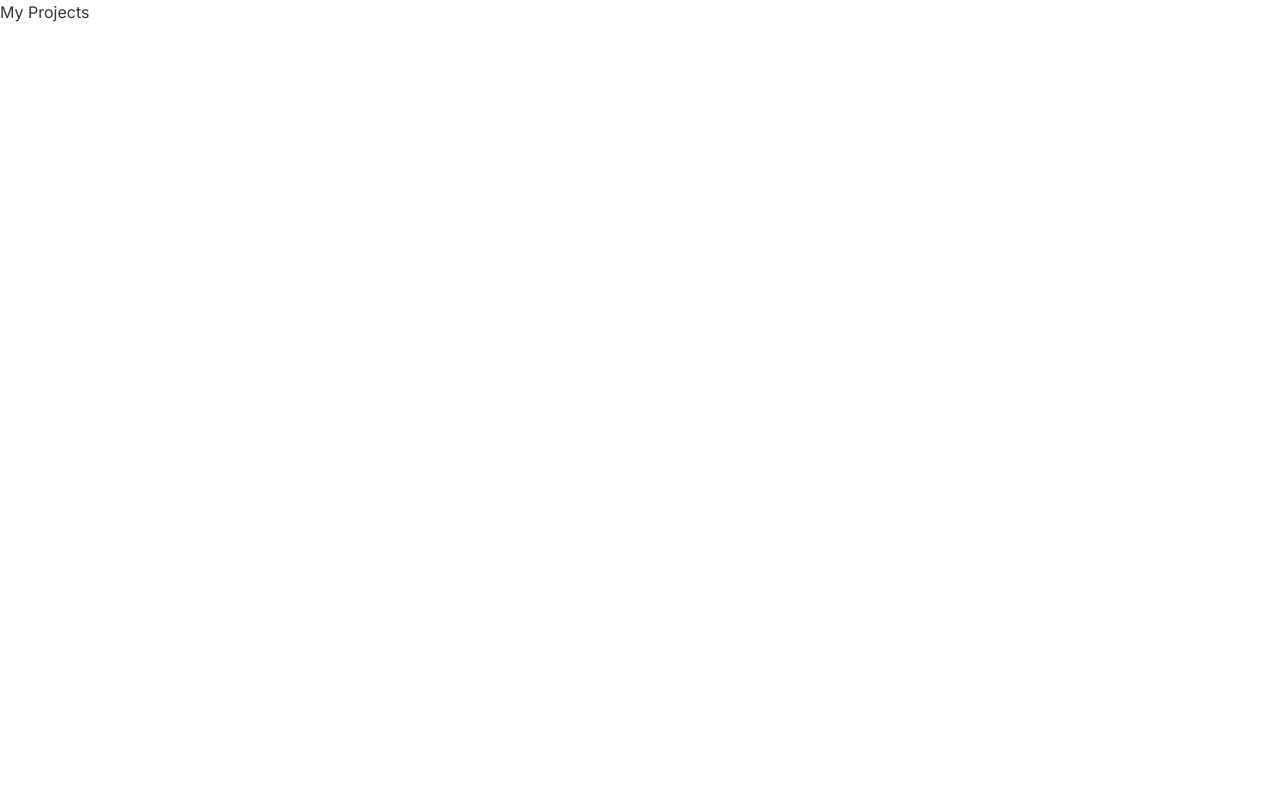
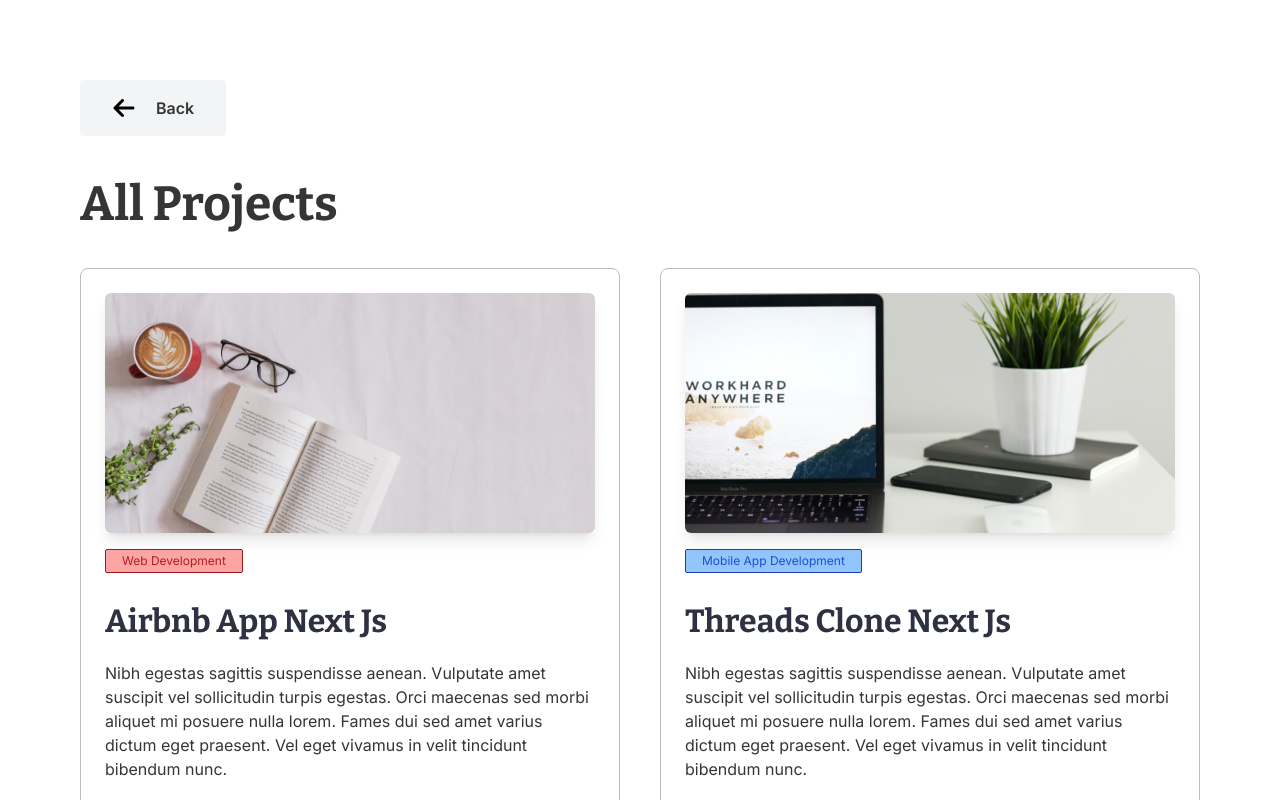
Before and after one commit to daffabadrant9390/daffabadrant9390.github.io, a Next.js app: page /my-projects in a window 1280 px wide. Shown: the top 800 px of the page. Built offline with nearby package versions, Linux system fonts and the light colour scheme.

Commit message:
feat: add my projects page

```diff
--- a/app/globals.css
+++ b/app/globals.css
@@ -108,7 +108,7 @@
   }
 
   .btn-tertiary-light {
-    @apply bg-gray-50 hover:bg-gray-400 hover:text-black transition-all duration-200;
+    @apply bg-gray-100 hover:bg-gray-200 hover:text-black transition-all duration-200;
   }
 
   .vertical-divider {
--- a/app/my-projects/page.tsx
+++ b/app/my-projects/page.tsx
@@ -1,8 +1,71 @@
+'use client';
+
+import Button from '@/components/Button';
+import CommonContentLayout from '@/components/CommonContentLayout';
+import ProjectsCard from '@/components/MainContent/Projects/components/ProjectsCard';
+import { projectsData } from '@/components/MainContent/Projects/data/projectsData';
+import { faArrowLeft } from '@fortawesome/free-solid-svg-icons';
+import { FontAwesomeIcon } from '@fortawesome/react-fontawesome';
+import { useRouter } from 'next/navigation';
+
 const MyProjectsPage = () => {
+  const router = useRouter();
+  const handleClickBack = () => {
+    router.back();
+  };
   return (
-    <h1 className="text-headings-3 lg:text-headings-1 text-gray-850">
-      My Projects
-    </h1>
+    <section className="max-container padding-container py-[40px] lg:py-[80px] bg-white">
+      <div className="flex flex-col gap-6 lg:gap-8">
+        {/* Back Button */}
+        <Button
+          size="large"
+          theme="light"
+          type="tertiary"
+          iconElement={
+            <FontAwesomeIcon
+              icon={faArrowLeft}
+              color="black"
+              className="w-5 h-5 lg:w-6 lg:h-6"
+            />
+          }
+          customClassName="w-max"
+          onClick={handleClickBack}
+        >
+          Back
+        </Button>
+
+        <div className="w-full flex flex-col gap-6 lg:gap-7">
+          <h2 className="text-headings-4 lg:text-headings-2 text-gray-850 text-left">
+            All Projects
+          </h2>
+          <div className="grid grid-cols-1 lg:grid-cols-2 gap-6 lg:gap-10">
+            {projectsData.map((projectDataItem, idx) => {
+              const {
+                title,
+                description,
+                imageUrl,
+                linkToGithub,
+                linkToProject,
+                projectType,
+              } = projectDataItem;
+
+              return (
+                <ProjectsCard
+                  key={`project-${idx}`}
+                  title={title}
+                  description={description}
+                  imageUrl={imageUrl}
+                  linkToGithub={linkToGithub}
+                  linkToProject={linkToProject}
+                  projectType={projectType}
+                  theme="light" //TODO: Adjust the theme options
+                />
+              );
+            })}
+          </div>
+        </div>
+      </div>
+    </section>
   );
 };
 
--- a/components/Button/index.tsx
+++ b/components/Button/index.tsx
@@ -53,10 +53,10 @@ const Button = ({
             ? 'px-6 py-1 lg:py-2'
             : size === 'medium'
             ? 'px-7 py-2 lg:py-3'
-            : 'px-8 py-3 lg:py-4'
+            : 'px-6 lg:px-8 py-2 md:py-3 lg:py-4'
         }
         ${fullWidth && 'w-full'}
-        flex flex-row items-center justify-center gap-2 md:gap-3 lg:gap-4
+        flex flex-row items-center justify-center gap-3 md:gap-4 lg:gap-5
         ${customClassName}
       `}
       onClick={onClick}
--- a/components/MainContent/Projects/components/ProjectsCard.tsx
+++ b/components/MainContent/Projects/components/ProjectsCard.tsx
@@ -39,7 +39,7 @@ const ProjectsCard = ({
             />
           </div>
           <span
-            className={`w-fit px-2 py-[2px] lg:px-4 rounded-sm text-body-p3-regular lg:text-body-p2-regular
+            className={`w-fit px-2 py-[2px] lg:px-4 rounded-sm text-body-p5-regular lg:text-body-p4-regular
               ${
                 projectType === 'web-development'
                   ? 'bg-red-300 text-red-700 border border-red-800'
@@ -79,7 +79,7 @@ const ProjectsCard = ({
               iconElement={
                 <FontAwesomeIcon
                   icon={faPushed}
-                  color="gray"
+                  color="white"
                   className="w-4 h-4 lg:w-6 lg:h-6"
                 />
               }
--- a/components/MainContent/Projects/data/projectsData.ts
+++ b/components/MainContent/Projects/data/projectsData.ts
@@ -51,4 +51,13 @@ export const projectsData: ProjectsData = [
     linkToGithub: '', //TODO: TBD
     projectType: 'data-analytics',
   },
+  {
+    title: 'Dropbox 2.0 with Next JS',
+    description:
+      'Nibh egestas sagittis suspendisse aenean. Vulputate amet suscipit vel sollicitudin turpis egestas. Orci maecenas sed morbi aliquet mi posuere nulla lorem. Fames dui sed amet varius dictum eget praesent. Vel eget vivamus in velit tincidunt bibendum nunc.',
+    imageUrl: '/assets/bg-project-4.jpg',
+    linkToProject: '', //TODO: TBD
+    linkToGithub: '', //TODO: TBD
+    projectType: 'web-development',
+  },
 ];
--- a/components/MainContent/Projects/index.tsx
+++ b/components/MainContent/Projects/index.tsx
@@ -1,7 +1,7 @@
 'use client';
 
 import CommonContentLayout from '@/components/CommonContentLayout';
-import React from 'react';
+import React, { useMemo } from 'react';
 import { projectsData } from './data/projectsData';
 import ProjectsCard from './components/ProjectsCard';
 import Button from '@/components/Button';
@@ -12,6 +12,13 @@ const MAX_SHOW_PROJECTS = 4;
 const Projects = () => {
   const router = useRouter();
 
+  const finalProjectsData = useMemo(() => {
+    if (Array.isArray(projectsData) && !!projectsData.length) {
+      return projectsData.slice(0, MAX_SHOW_PROJECTS);
+    } else {
+      return [];
+    }
+  }, []);
   return (
     <CommonContentLayout
       title="Latest Projects"
@@ -21,7 +28,7 @@ const Projects = () => {
     >
       <div className="w-full flex flex-col items-start gap-6 lg:gap-10">
         <div className="grid grid-cols-1 lg:grid-cols-2 gap-6 lg:gap-10">
-          {projectsData.map((projectDataItem, idx) => {
+          {finalProjectsData.map((projectDataItem, idx) => {
             const {
               title,
               description,
```
